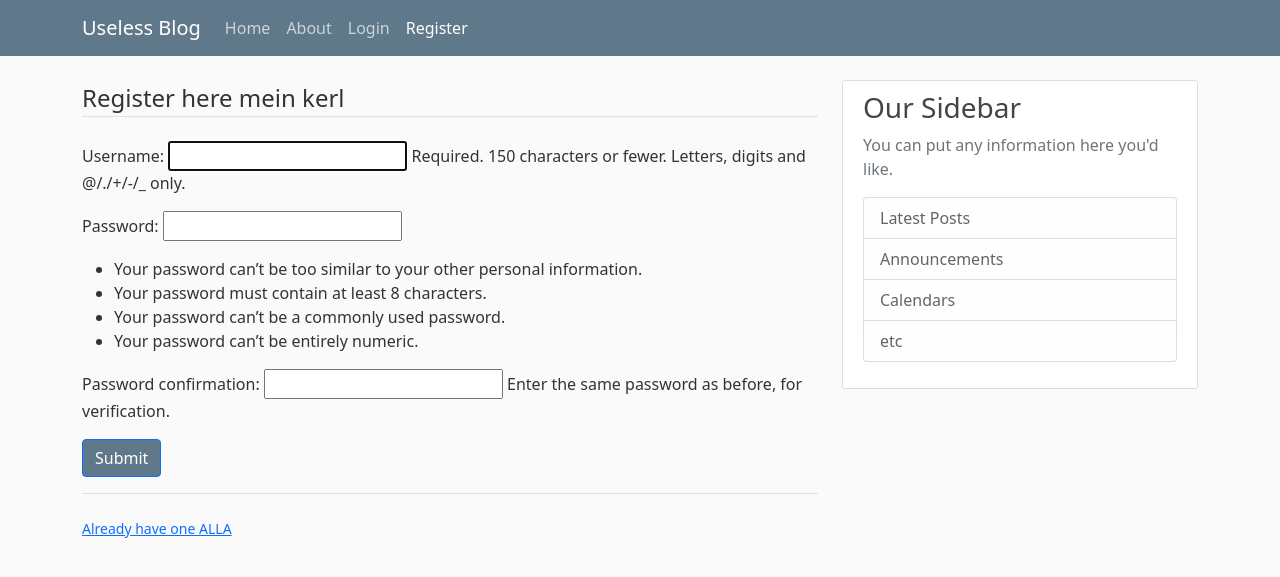
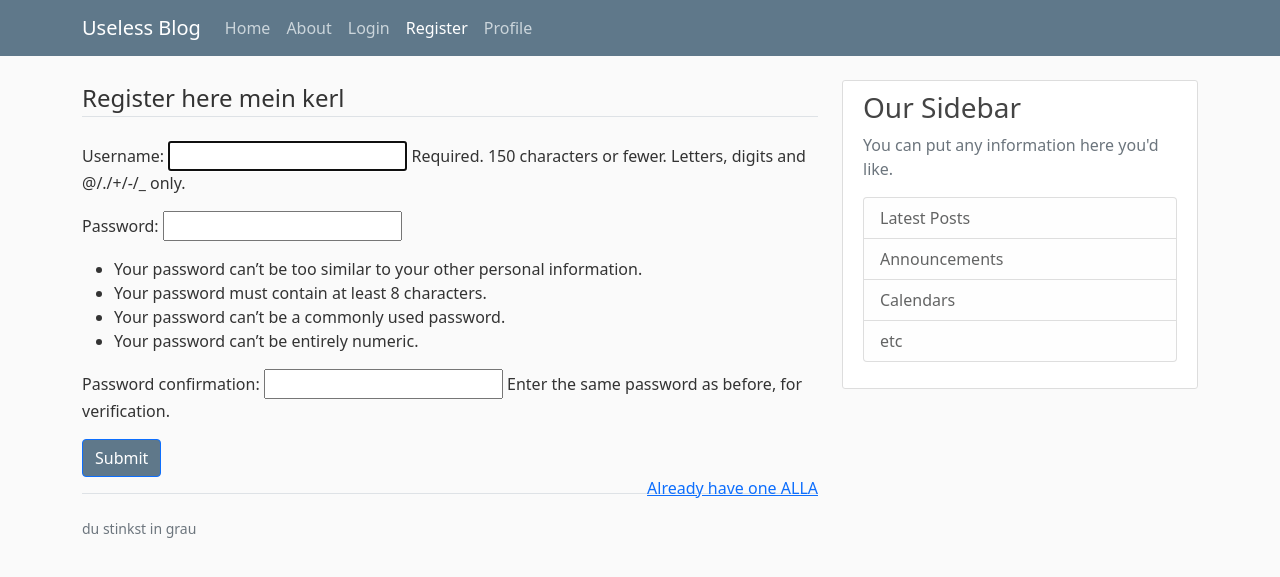
Before and after one commit to lolf44/site, a Django app: page /register/ in a window 1280 px wide. Shown: the top 577 px of the page. Run offline with Django 3.2, Linux system fonts and the light colour scheme; some libraries are stand-ins or nearby versions.

Commit message:
alot of changed which i dont know i did, kinda like profile and some fixes lul

```diff
--- a/helloworld/blog/templates/blog/base.html
+++ b/helloworld/blog/templates/blog/base.html
@@ -34,9 +34,10 @@
               <a class="nav-item nav-link {{activationAbout}}" id="about" href="{% url 'blog-About' %}">About</a>
             </div>
             <!-- Navbar Right Side -->
-            <div class="navbar-nav" style="float: left;!important">
-              <a class="nav-item nav-link" {{activationLogin}} href="{% url 'blog-Login' %}">Login</a>
+            <div class="navbar-nav" style="float: Right;!important">
+              <a class="nav-item nav-link {{activationLogin}}" href="{% url 'blog-Login' %}">Login</a>
               <a class="nav-item nav-link {{activationRegister}}" href="{% url 'blog-Register' %}">Register</a>
+              <a class="nav-item nav-link {{activationProfile}}" href="{% url 'blog-Profile' %}">Profile</a>
             </div>
           </div>
         </div>
--- a/helloworld/blog/templates/blog/home.html
+++ b/helloworld/blog/templates/blog/home.html
@@ -5,7 +5,7 @@
         <article class="media content-section">
             <div class="media-body">
                 <div class="article-metadata">
-                    <a class="mr-2" href="# ">{{ post.author }}</a>
+                    <a class="mr-2" href="blog-Profile">{{ post.author }}</a>
                     <small class="text-muted">{{ post.date_posted }}</small>
                 </div>
                 <h2><p class="article-title" >{{ post.title }}</p></h2>
--- a/helloworld/blog/urls.py
+++ b/helloworld/blog/urls.py
@@ -9,5 +9,5 @@ urlpatterns = [
     path('register/', user_views.Register, name='blog-Register'),
     path('login/', user_views.Login, name='blog-Login'),
     path('error_register/', user_views.Error_register, name='blog-Error_register'),
-    path('register/', user_views.UserProfile, name='blog-Profile'),
+    path('profile/', user_views.UserProfile, name='blog-Profile'),
 ]
--- a/helloworld/users/templates/users/register.html
+++ b/helloworld/users/templates/users/register.html
@@ -43,15 +43,13 @@
         </fieldset>
         <div>
             <button type="submit" class="btn btn-primary" style="background-color: #5f788a;" id="User">Submit</button>
+            <a class="ml-2" style="float: right; padding-top: 5%" href="{% url 'blog-Login' %}">Already have one ALLA</a>
         </div>
-    {% if error_message == True%}<p>bulbb</p>{% endif %}
-</form>
-<div class="border-top pt-4">
-    <small class="text-muted">
-    <a class="ml-2" href="{% url 'blog-Login' %}">Already have one ALLA</a>
-    </small>
-</div>
-
+        {% if error_message == True%}<p>bulbb</p>{% endif %}
+    </form>
+    <div class="border-top pt-4">
+        <small class="text-muted">du stinkst in grau</small>
+    </div>
 </div>
 
 {%endblock content%}
--- a/helloworld/users/views.py
+++ b/helloworld/users/views.py
@@ -3,8 +3,16 @@ from django.shortcuts import render
 from django.contrib.auth.forms import UserCreationForm, AuthenticationForm
 from blog.models import Post
 from django.contrib.auth import login
+from .models import User
 
 error_message=False
+
+user_objects = User.objects.all()
+
+User_context = {
+    'user_info': user_objects,
+    'activationProfile': 'active'
+}
 
 def Register(request):
     view_html = 'users/register.html'
@@ -23,7 +31,7 @@ def Register(request):
             error_message=True
             return HttpResponseRedirect('../error_register/')
     renderForm = {'form': form, 'activationRegister': 'active'}
-    return render(request, view_html , renderForm)
+    return render(request, view_html ,renderForm)
 
 def Login(request):
     redirect = False
@@ -47,5 +55,5 @@ def Error_register(request):
     return render(request, error_page)
 
 def UserProfile(request):
-    page_template = 'users/Profile.html'
-    return render(request, page_template)
+    page_template = 'users/profile.html'
+    return render(request, page_template, User_context)
```
Also changed, not shown: helloworld/users/templates/users/profile.html (+9 -2 lines), helloworld/db.sqlite3, helloworld/users/migrations/0001_initial.py (added), helloworld/users/models.py (line endings or trailing spaces).
